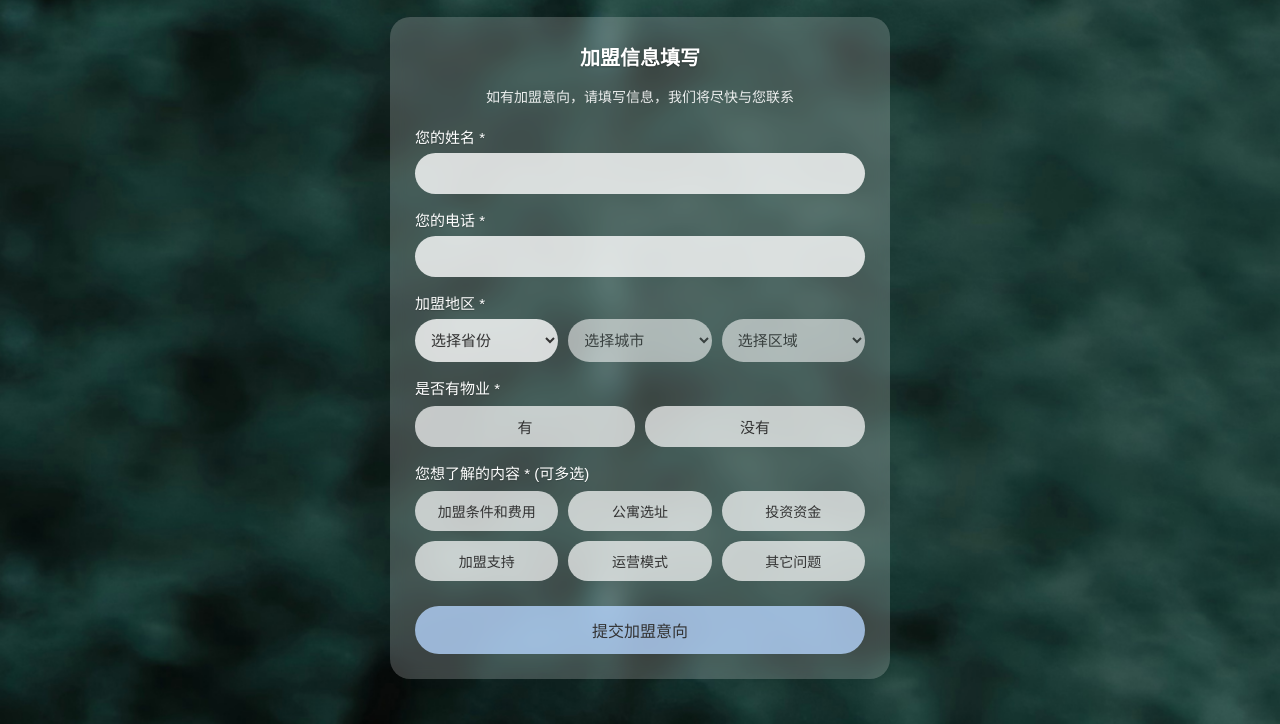
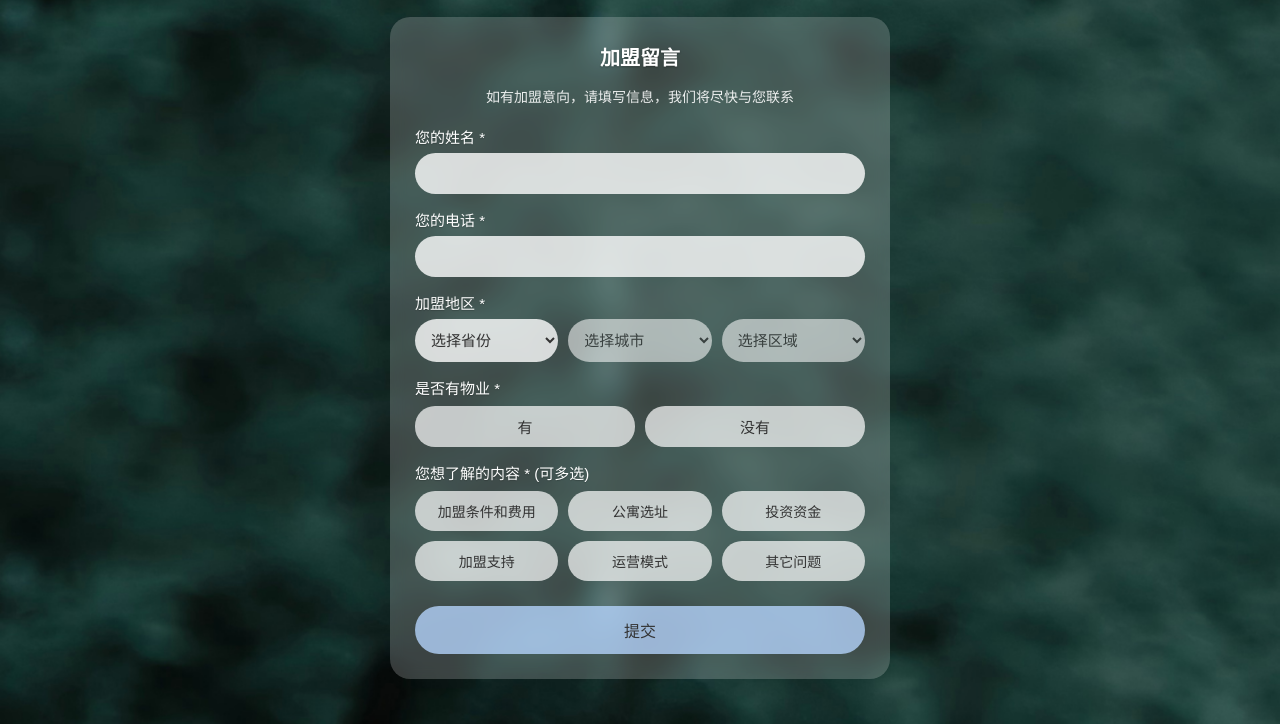
Before and after one commit to wiley-cciw/jm.github.io, a plain HTML site: page index.html in a window 1280 px wide. Shown: the part 133-857 px from the top of the page. Drawn offline with Linux system fonts and the light colour scheme.

Commit message:
Update index.html

```diff
--- a/index.html
+++ b/index.html
@@ -156,7 +156,7 @@
 
   <!-- 表单容器 -->
   <div class="form-container">
-    <h2 class="form-title">加盟信息填写</h2>
+    <h2 class="form-title">加盟留言</h2>
     <p class="form-desc">如有加盟意向，请填写信息，我们将尽快与您联系</p>
 
     <form id="joinForm" action="https://formspree.io/f/xkgvlzba" method="POST">
@@ -240,7 +240,7 @@
         </div>
       </div>
 
-      <button type="submit" class="submit-btn">提交加盟意向</button>
+      <button type="submit" class="submit-btn">提交</button>
     </form>
 
     <div class="success-tip" id="successTip">
```
